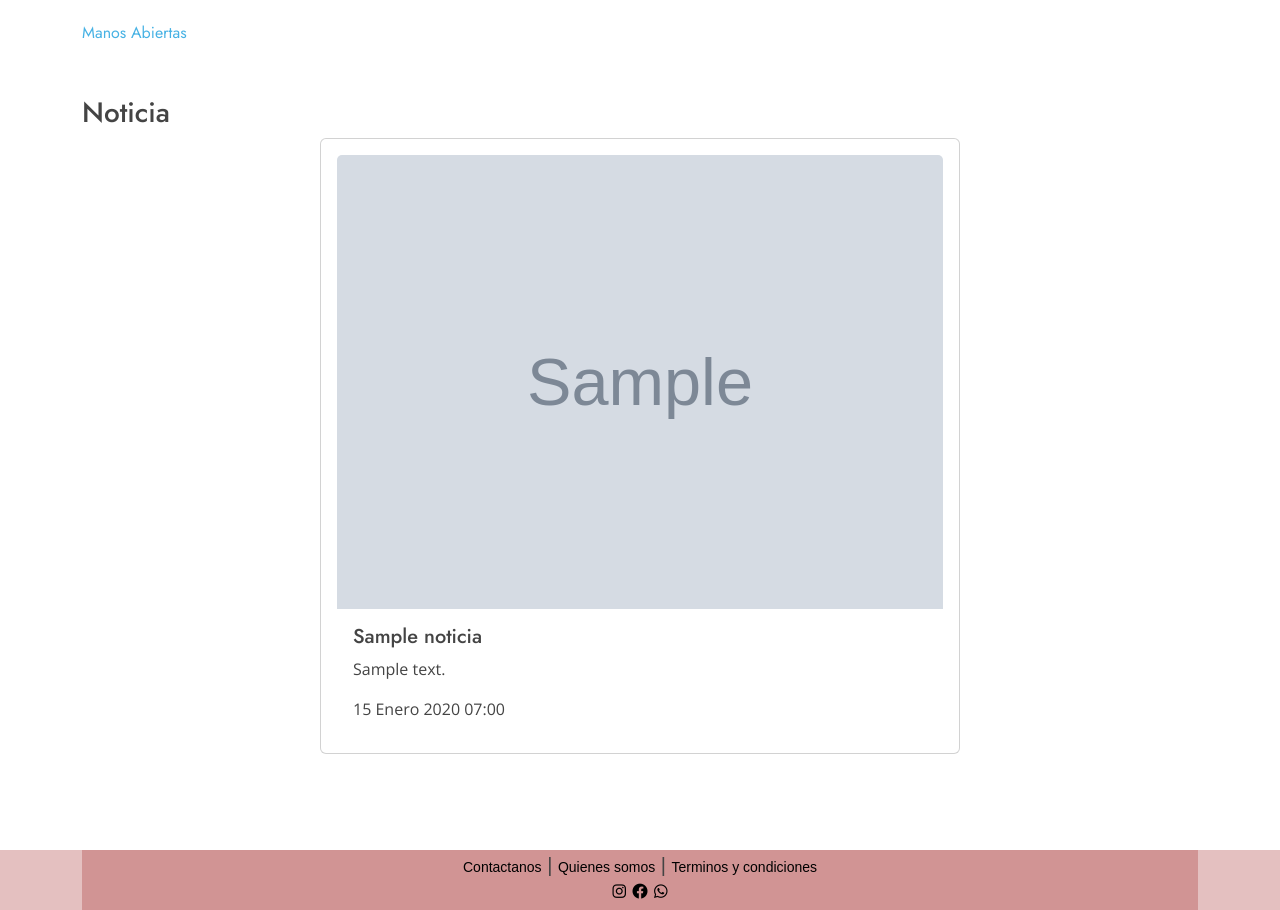
After one commit to marianantunez/manos-abiertas-ong, a Django app: page /detalle/1 in a window 1280 px wide. The commit adds this page. Run offline with Django 4.2, Linux system fonts and the light colour scheme; tables that the repository leaves empty hold one stand-in row (values such as "Sample post"); grey boxes marked "Sample" are stand-in pictures; some libraries are stand-ins or nearby versions.

Commit message:
detalle noticias funcionando

```diff
--- a/apps/noticia/urls.py
+++ b/apps/noticia/urls.py
@@ -1,6 +1,7 @@
 from django.urls import path
-from .views import NoticiaListView
+from .views import NoticiaListView, NoticiaDetalleView
 
 urlpatterns = [
-    path("noticias", NoticiaListView.as_view())
+    path("noticias", NoticiaListView.as_view()),
+    path('detalle/<int:pk>', NoticiaDetalleView.as_view(), name='detalle'),
 ]
--- a/apps/noticia/views.py
+++ b/apps/noticia/views.py
@@ -1,5 +1,5 @@
 from django.shortcuts import render
-from django.views.generic import ListView
+from django.views.generic import ListView, DetailView
 from .models import Noticia
 
 # Create your views here.
@@ -7,3 +7,7 @@ from .models import Noticia
 class NoticiaListView(ListView):
     model = Noticia
     template_name = "noticias/ListadoNoticias.html"
+
+class NoticiaDetalleView(DetailView):
+    model = Noticia
+    template_name = "noticias/detalleNoticia.html"
--- /dev/null
+++ b/templates/noticias/detalleNoticia.html
@@ -0,0 +1,41 @@
+{% extends 'base.html' %}
+
+{% block title %} Manos Abiertas {% endblock title %}
+
+{% block content %}
+
+<br/>
+<br/>
+<br/>
+<br/>
+
+  <div class="container">
+    <div class="row">
+        <div class="col-md-5">
+
+        </div>
+            <h3>Noticia</h3>
+            <div class="card" style="width: 50vw; padding: 1rem; margin: 0 auto;" >
+
+                  {% if noticia.imagen %}<img src=" {{noticia.imagen.url}}"  class="card-img-top">
+                  {% else %} <img src="/static/assets/img/default.jpg" class="card-img-top">
+                  {% endif%}
+
+
+                  <div class="card-body">
+                    <h5 class="card-title"> {{noticia.titulo}} </h5>
+                    <p class="card-text"> {{noticia.texto}} </p>
+                    <p class="card-text"> {{noticia.fecha}} </p>
+                  </div>
+                </a>
+            </div>
+
+    </div>
+</div>
+
+<br/>
+<br/>
+<br/>
+<br/>
+
+{% endblock %}
```
Also changed, not shown: templates/noticias/ListadoNoticias.html (+5 -2 lines).
